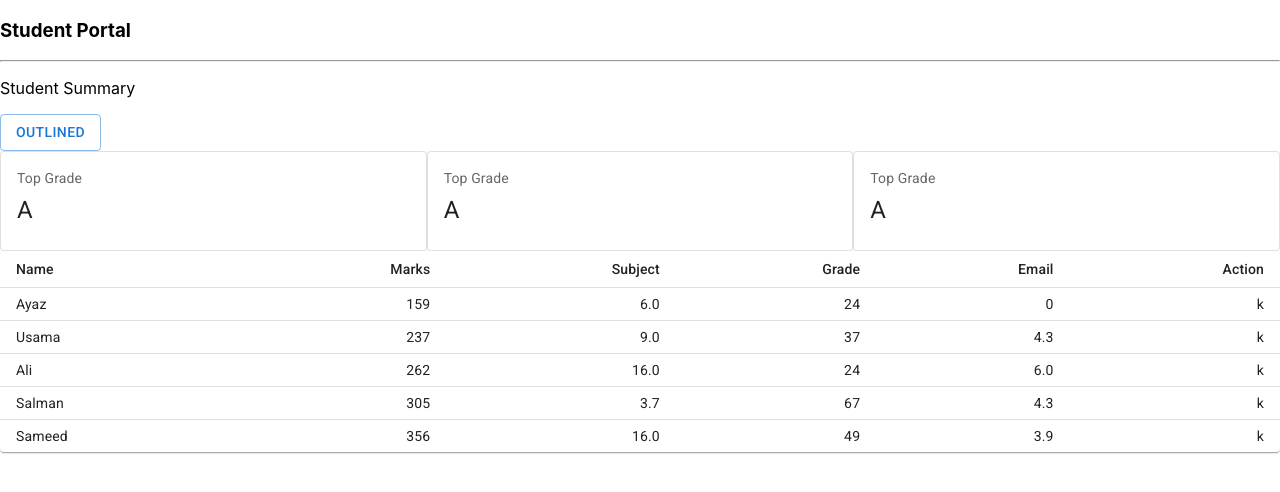
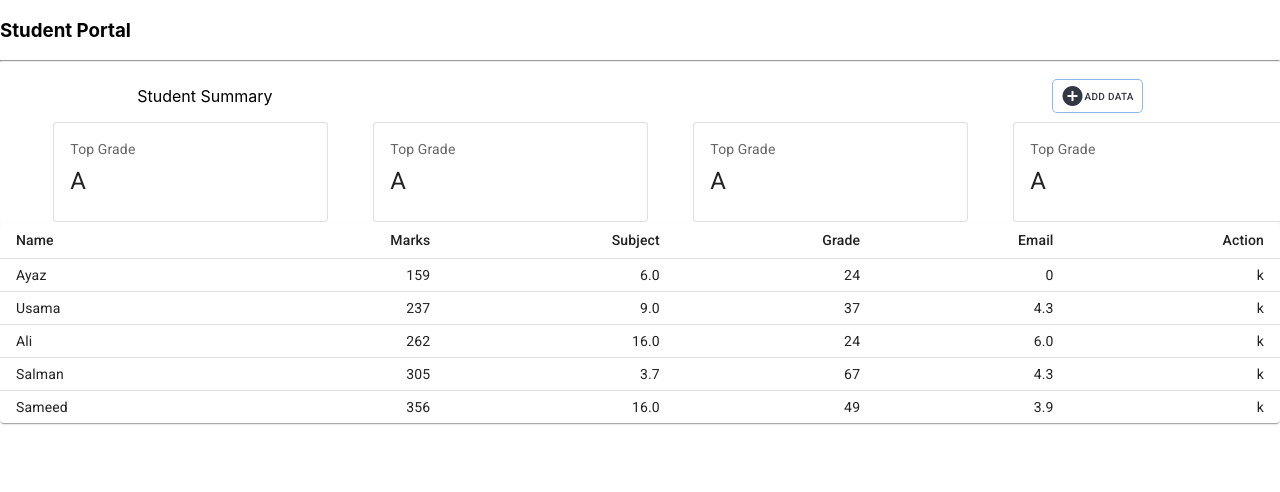
Before and after one commit to HMayaz001/Student_edu_Portal, a React (Create React App) app: page / in a window 1280 px wide. Shown: the top 492 px of the page. Built offline with nearby package versions, Linux system fonts and the light colour scheme.

Commit message:
button and grid customization

```diff
--- a/src/App.tsx
+++ b/src/App.tsx
@@ -9,6 +9,9 @@ import Navbar from "./components/layout/Navbar";
 import Btn from "./components/layout/Btn";
 import StuSummary from "./components/layout/StuSummary";
 import { Grid } from "@mui/material";
+import Icon from '@mui/material/Icon';
+import { border } from "@mui/system";
+
 //import { BrowserRouter, Switch, Route } from "react-router-dom";
 const initialState = (window as any).initialReduxState;
 // const store = configureStore(initialState);
@@ -18,22 +21,51 @@ function App() {
     <>
 
       <Navbar />
-      <Btn />
-      <Button variant="outlined" >Outlined</Button>
-      <Grid container>
-        <Grid item xs = {4}>
+      <Grid container direction="row" justifyContent="space-around" alignItems="center" >
+        <Grid item xs={6}>
+        <Btn />
+        </Grid>
+        <Grid item>
+        <Button variant="outlined" style={{
+        borderRadius: 5,
+        backgroundColor: "#ffffff",
+        padding: "4px 8px",
+        fontSize: "10px",
+        color: "#343744"
+
+    }}>
+      <Icon sx={{ fontSize: 10 }}>add_circle</Icon>
+      Add Data
+      </Button>
+        </Grid>
+      </Grid>
+
+      <Grid container direction="row" justifyContent="space-around" alignItems="center">
+        <Grid item xs = {2}>
         <StuSummary />
         </Grid>
 
-        <Grid item xs = {4}>
+        <Grid item xs = {2}>
         <StuSummary />
         </Grid>
 
-        <Grid item xs = {4}>
+        <Grid item xs = {2}>
+        <StuSummary />
+        </Grid>
+
+        <Grid item xs = {2}>
         <StuSummary />
         </Grid>
 
       </Grid>
+
+      {/* <Grid container spacing={{ xs: 2, md: 3 }} columns={{ xs: 4, sm: 8, md: 12 }}>
+  {Array.from(Array(6)).map((_, index) => (
+    <Grid item xs={2} sm={4} md={4} key={index}>
+      <Item>xs=2</Item>
+    </Grid>
+  ))}
+</Grid> */}
 
       <Home />
       <EditUser />
```
Also changed, not shown: 1 other file (tests, documents, lock files or other folders).
